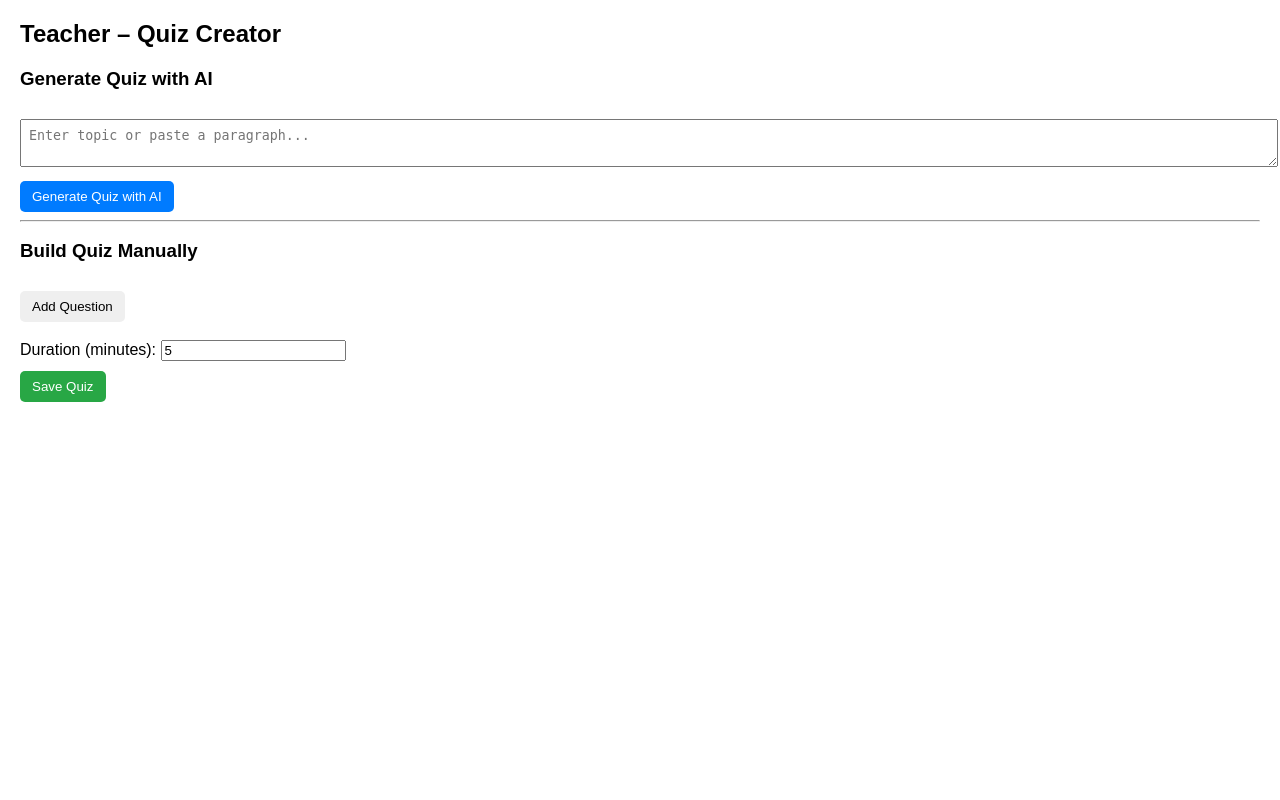
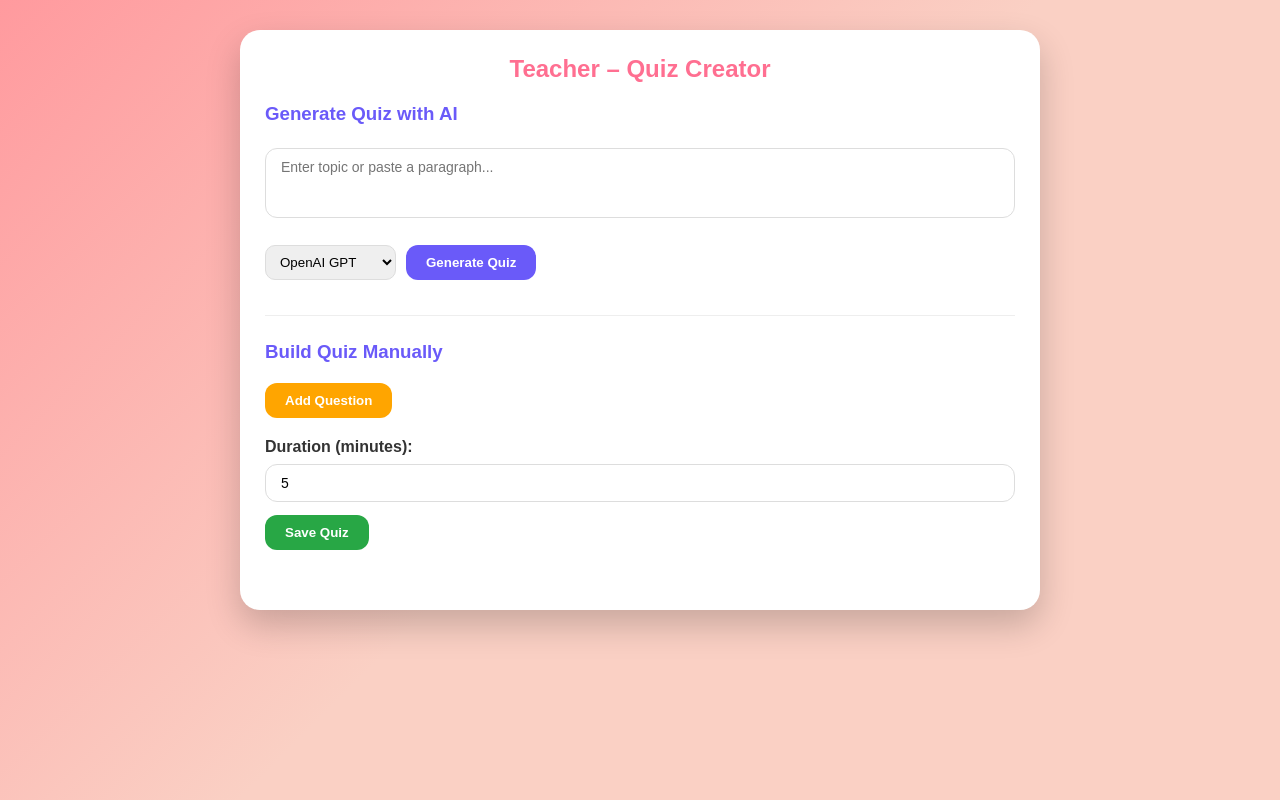
Before and after one commit to adityapratap1905/quiz-creator, a Flask app: page /creator in a window 1280 px wide. Run offline with Flask 3, Linux system fonts and the light colour scheme.

Commit message:
Fix OpenAI version and added Google ai studio/Gemini for Render deployment 2.2.2

```diff
--- a/app.py
+++ b/app.py
@@ -1,4 +1,3 @@
-from openai import OpenAI
 from flask import Flask, render_template, request, jsonify
 import json
 import os
@@ -6,10 +5,17 @@ import random
 from datetime import datetime
 import uuid  # for unique quiz IDs
 
+# AI clients
+from openai import OpenAI
+import google.generativeai as genai
+
 app = Flask(__name__)
 
-# Create OpenAI client (reads key from environment)
-client = OpenAI(api_key=os.getenv("OPENAI_API_KEY"))
+# --------------------------
+# Configure API keys
+# --------------------------
+openai_client = OpenAI(api_key=os.getenv("OPENAI_API_KEY"))
+genai.configure(api_key=os.getenv("GEMINI_API_KEY"))
 
 DATA_FILE = 'data/quizzes.json'
 RESULT_FILE = 'data/results.json'
@@ -20,7 +26,7 @@ DEFAULT_QUIZ_DURATION = 300  # default 5 minutes in seconds
 # --------------------------
 @app.route('/')
 def login():
-    return render_template('login.html')   # login page
+    return render_template('login.html')
 
 # --------------------------
 # Teacher (quiz creator)
@@ -51,35 +57,49 @@ def save_quiz():
     return jsonify({'status': 'success', 'message': 'Quiz saved successfully!', 'quiz_id': quiz_id})
 
 # --------------------------
-# AI Quiz Generator
+# AI Quiz Generator (OpenAI + Gemini fallback)
 # --------------------------
 @app.route('/generate_quiz', methods=['POST'])
 def generate_quiz():
     data = request.json
-    prompt = data.get("prompt", "")
+    prompt = data.get("prompt", "").strip()
+    ai_choice = data.get("ai_choice", "openai")  # default to OpenAI
 
-    if not prompt.strip():
+    if not prompt:
         return jsonify({"error": "Prompt is required"}), 400
 
-    try:
-        response = client.chat.completions.create(
-            model="gpt-4o-mini",   # lightweight + cheap model
-            messages=[
-                {"role": "system", "content": "You are a quiz generator AI. Generate 5 MCQs in JSON format."},
-                {"role": "user", "content": f"Generate 5 multiple-choice questions with 4 options and 1 correct answer. Topic/Paragraph: {prompt}"}
-            ],
-            temperature=0.7
-        )
+    quiz = None
+    error_msg = None
 
-        quiz_json = response.choices[0].message.content
+    # Try OpenAI if selected
+    if ai_choice.lower() == "openai":
+        try:
+            response = openai_client.chat.completions.create(
+                model="gpt-4o-mini",
+                messages=[
+                    {"role": "system", "content": "You are a quiz generator AI."},
+                    {"role": "user", "content": f"Generate 5 MCQs with 4 options and correct answers based on: {prompt}"}
+                ],
+                temperature=0.7
+            )
+            quiz = response.choices[0].message.content
 
-        # Try parsing JSON
-        quiz_data = json.loads(quiz_json)
+        except Exception as e:
+            error_msg = str(e)
 
-        return jsonify({"quiz": quiz_data})
+    # Fallback to Gemini if OpenAI fails or user chose Gemini
+    if ai_choice.lower() == "gemini" or (quiz is None and error_msg):
+        try:
+            model = genai.GenerativeModel("gemini-1.5-flash")
+            gemini_response = model.generate_content(
+                f"Generate 5 multiple-choice questions with 4 options and correct answers based on: {prompt}"
+            )
+            quiz = gemini_response.text
 
-    except Exception as e:
-        return jsonify({"error": str(e)}), 500
+        except Exception as e:
+            return jsonify({"error": f"Both AI failed. Gemini error: {str(e)}"}), 500
+
+    return jsonify({"quiz": quiz})
 
 # --------------------------
 # Student (take quiz)
@@ -189,7 +209,6 @@ def submit_quiz():
         with open(RESULT_FILE) as f:
             results = json.load(f)
 
-    # Update or add student record
     updated = False
     for r in results:
         if r["student"] == student and r.get("quiz_id") == quiz_id:
@@ -224,17 +243,14 @@ def leaderboard():
         else:
             results = []
 
-        # Ensure all fields exist
         for r in results:
             r["score"] = r.get("score") or 0
             r["total"] = r.get("total") or "?"
             r["timestamp"] = r.get("timestamp") or ""
             r["quiz_id"] = r.get("quiz_id") or "default"
 
-        # Show leaderboard for latest quiz only
-        latest_quiz_id = None
-        if results:
-            latest_quiz_id = results[-1]["quiz_id"]
+        latest_quiz_id = results[-1]["quiz_id"] if results else None
+        if latest_quiz_id:
             results = [r for r in results if r.get("quiz_id") == latest_quiz_id]
 
         results.sort(key=lambda x: (-x["score"], x["timestamp"]))
@@ -245,5 +261,8 @@ def leaderboard():
 
     return render_template("leaderboard.html", results=results)
 
+# --------------------------
+# Run app
+# --------------------------
 if __name__ == '__main__':
     app.run(debug=True)
--- a/static/css/style.css
+++ b/static/css/style.css
@@ -1,87 +1,72 @@
-/* Global Styles */
-body {
-    font-family: 'Segoe UI', Tahoma, Geneva, Verdana, sans-serif;
-    background: linear-gradient(135deg, #f0f4f8, #d9e8ff);
-    color: #333;
-    text-align: center;
-    padding: 20px;
-    margin: 0;
+/* Reset & base */
+* { box-sizing: border-box; margin: 0; padding: 0; font-family: 'Poppins', sans-serif; }
+body { background: linear-gradient(135deg, #ff9a9e, #fad0c4, #fad0c4); min-height: 100vh; display: flex; justify-content: center; align-items: flex-start; padding: 30px; color: #333; }
+
+.container {
+  background: white;
+  width: 100%;
+  max-width: 800px;
+  padding: 25px;
+  border-radius: 20px;
+  box-shadow: 0 15px 35px rgba(0,0,0,0.2);
+  animation: fadeIn 1s ease;
 }
 
-/* Container Card */
-.container {
-    background: #ffffff;
-    max-width: 650px;
-    margin: auto;
-    padding: 25px 30px;
-    border-radius: 18px;
-    box-shadow: 0 8px 20px rgba(0,0,0,0.12);
-    transition: transform 0.2s ease, box-shadow 0.2s ease;
+h2 { color: #ff6f91; margin-bottom: 20px; text-align: center; }
+h3 { color: #6a5af9; margin-bottom: 15px; }
+
+.section { margin-bottom: 30px; }
+
+textarea, input[type="text"], input[type="number"] {
+  width: 100%;
+  padding: 10px 15px;
+  margin: 8px 0;
+  border-radius: 12px;
+  border: 1px solid #ddd;
+  font-size: 14px;
 }
 
-.container:hover {
-    transform: translateY(-3px);
-    box-shadow: 0 12px 25px rgba(0,0,0,0.18);
+textarea { resize: none; min-height: 70px; }
+
+button.btn {
+  padding: 10px 20px;
+  border: none;
+  border-radius: 12px;
+  font-weight: bold;
+  cursor: pointer;
+  transition: 0.3s;
+  margin: 5px 0;
 }
 
-/* Input Fields */
-input {
-    display: block;
-    width: 92%;
-    margin: 12px auto;
-    padding: 12px;
-    border-radius: 10px;
-    border: 1px solid #ccc;
-    font-size: 16px;
-    transition: border-color 0.2s, box-shadow 0.2s;
+button.save { background: #28a745; color: #fff; }
+button.add-q { background: #ffa500; color: #fff; }
+button.ai-generate { background: #6a5af9; color: #fff; }
+
+button.btn:hover { opacity: 0.85; transform: scale(1.05); }
+
+.question {
+  background: linear-gradient(135deg, #fbc2eb, #a6c1ee);
+  padding: 15px;
+  border-radius: 15px;
+  margin-bottom: 15px;
+  animation: popIn 0.5s ease;
 }
 
-input:focus {
-    border-color: #007bff;
-    box-shadow: 0 0 6px rgba(0,123,255,0.4);
-    outline: none;
+label { font-weight: 600; display: block; margin-top: 5px; color: #333; }
+
+.status {
+  margin-top: 8px;
+  font-style: italic;
+  color: #ff6f91;
 }
 
-/* Buttons */
-button {
-    padding: 12px 24px;
-    margin: 12px 6px;
-    border: none;
-    background: #007bff;
-    color: #ffffff;
-    font-size: 16px;
-    font-weight: 500;
-    border-radius: 10px;
-    cursor: pointer;
-    transition: background 0.3s ease, transform 0.2s ease;
-}
+.ai-actions { display: flex; gap: 10px; margin-top: 10px; align-items: center; }
+select { padding: 8px 10px; border-radius: 10px; border: 1px solid #ddd; font-weight: 500; }
 
-button:hover {
-    background: #0056b3;
-    transform: scale(1.05);
-}
+.duration { margin-top: 15px; }
 
-button:active {
-    transform: scale(0.98);
-}
+hr { border: 0; border-top: 1px solid #eee; margin: 25px 0; }
 
-/* Quiz List */
-ul {
-    list-style: none;
-    padding: 0;
-    margin-top: 15px;
-}
-
-li {
-    background: #f8f9fa;
-    margin: 8px 0;
-    padding: 12px;
-    border-radius: 8px;
-    font-size: 15px;
-    text-align: left;
-    transition: background 0.2s ease;
-}
-
-li:hover {
-    background: #e9ecef;
-}
+/* Animations */
+@keyframes fadeIn { from {opacity:0} to {opacity:1} }
+@keyframes popIn { from {transform: scale(0.95); opacity:0} to {transform: scale(1); opacity:1} }
--- a/templates/index.html
+++ b/templates/index.html
@@ -2,37 +2,41 @@
 <html lang="en">
 <head>
   <meta charset="UTF-8">
-  <title>Quiz Creator</title>
-  <style>
-    body { font-family: Arial, sans-serif; margin: 20px; }
-    .question { margin: 15px 0; padding: 10px; border: 1px solid #ddd; border-radius: 8px; }
-    .option { display: block; margin: 5px 0; }
-    textarea { width: 100%; padding: 8px; margin-top: 10px; }
-    button { margin-top: 10px; padding: 8px 12px; border: none; border-radius: 5px; cursor: pointer; }
-    .save { background: #28a745; color: white; }
-    .ai-generate { background: #007bff; color: white; }
-  </style>
+  <title>Quiz Creator Dashboard</title>
+  <link rel="stylesheet" href="static/css/style.css">
 </head>
 <body>
+  <div class="container">
     <h2>Teacher – Quiz Creator</h2>
 
     <!-- AI Quiz Generator -->
+    <div class="section">
       <h3>Generate Quiz with AI</h3>
       <textarea id="aiPrompt" placeholder="Enter topic or paste a paragraph..."></textarea>
-  <button class="ai-generate" onclick="generateQuiz()">Generate Quiz with AI</button>
+      <div class="ai-actions">
+        <select id="aiChoice">
+          <option value="openai">OpenAI GPT</option>
+          <option value="gemini">Google Gemini</option>
+        </select>
+        <button class="btn ai-generate" onclick="generateQuiz()">Generate Quiz</button>
+      </div>
+      <div id="aiStatus" class="status"></div>
+    </div>
 
-  <div id="aiStatus"></div>
     <hr>
 
     <!-- Manual Quiz Builder -->
+    <div class="section">
       <h3>Build Quiz Manually</h3>
       <div id="questions"></div>
-  <button onclick="addQuestion()">Add Question</button>
-  <br><br>
+      <button class="btn add-q" onclick="addQuestion()">Add Question</button>
+      <div class="duration">
         <label>Duration (minutes):</label>
-  <input type="number" id="duration" value="5" min="1" />
-  <br>
-  <button class="save" onclick="saveQuiz()">Save Quiz</button>
+        <input type="number" id="duration" value="5" min="1">
+      </div>
+      <button class="btn save" onclick="saveQuiz()">Save Quiz</button>
+    </div>
+  </div>
 
   <script>
     let questionsDiv = document.getElementById("questions");
@@ -41,13 +45,13 @@
       const div = document.createElement("div");
       div.className = "question";
       div.innerHTML = `
-        <label>Question:</label><br>
-        <input type="text" class="qText" value="${q ? q.question : ""}" style="width: 100%"><br>
-        <label>Options:</label><br>
-        <input type="text" class="opt" value="${q ? q.options[0] : ""}"><br>
-        <input type="text" class="opt" value="${q ? q.options[1] : ""}"><br>
-        <input type="text" class="opt" value="${q ? q.options[2] : ""}"><br>
-        <input type="text" class="opt" value="${q ? q.options[3] : ""}"><br>
+        <label>Question:</label>
+        <input type="text" class="qText" value="${q ? q.question : ""}">
+        <label>Options:</label>
+        <input type="text" class="opt" value="${q ? q.options[0] : ""}">
+        <input type="text" class="opt" value="${q ? q.options[1] : ""}">
+        <input type="text" class="opt" value="${q ? q.options[2] : ""}">
+        <input type="text" class="opt" value="${q ? q.options[3] : ""}">
         <label>Answer:</label>
         <input type="text" class="ans" value="${q ? q.answer : ""}">
       `;
@@ -75,18 +79,20 @@
 
     async function generateQuiz() {
       const prompt = document.getElementById("aiPrompt").value.trim();
+      const aiChoice = document.getElementById("aiChoice").value;
+
       if (!prompt) {
         alert("Please enter a topic or paragraph!");
         return;
       }
 
-      document.getElementById("aiStatus").innerText = "Generating quiz... please wait ⏳";
+      document.getElementById("aiStatus").innerText = "Generating quiz... ⏳";
 
       try {
         const res = await fetch("/generate_quiz", {
           method: "POST",
           headers: { "Content-Type": "application/json" },
-          body: JSON.stringify({ prompt: prompt })
+          body: JSON.stringify({ prompt: prompt, ai_choice: aiChoice })
         });
         const data = await res.json();
 
@@ -97,10 +103,7 @@
 
         document.getElementById("aiStatus").innerText = "Quiz generated ✅";
 
-        // Clear previous questions
         questionsDiv.innerHTML = "";
-
-        // Add generated questions
         data.quiz.forEach(q => addQuestion(q));
 
       } catch (err) {
```
Lines whose indentation alone changed are shown as unchanged.
